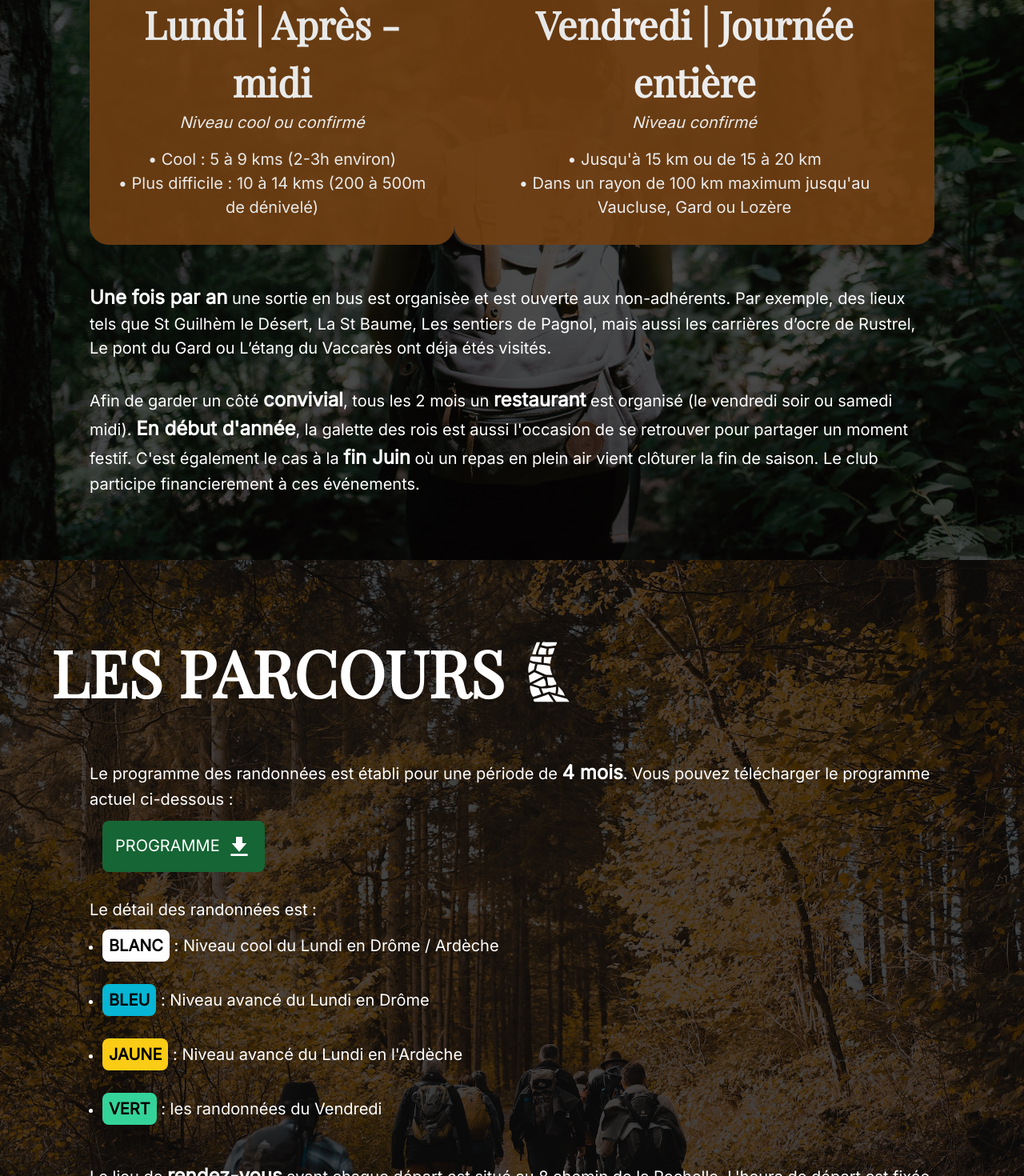
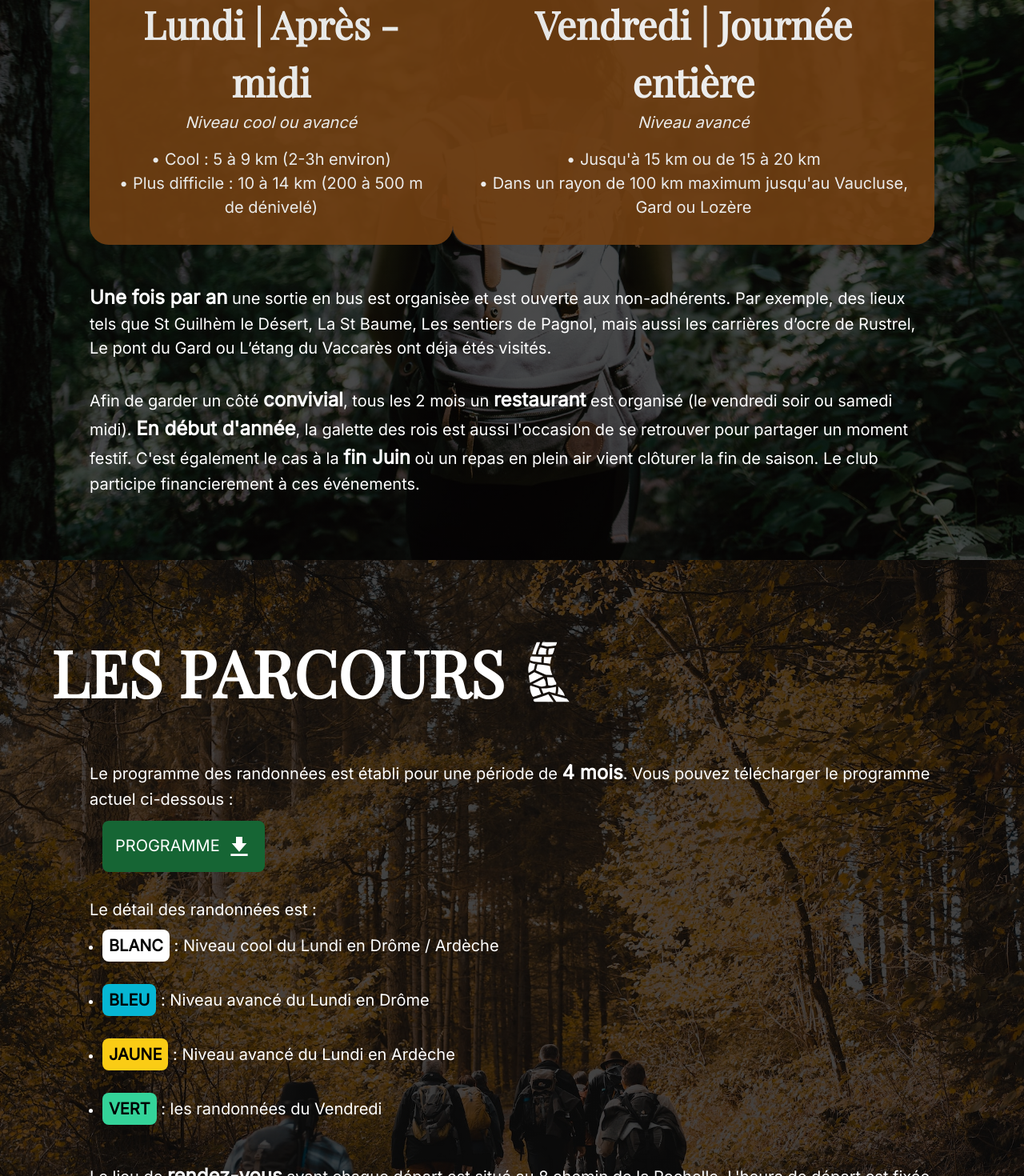
Before and after one commit to SebastienLaurentt/Galopins, a React (Vite) app: page / in a window 1280 px wide. Shown: the part 1398-2868 px from the top of the page at 80% size. Built offline with nearby package versions, Linux system fonts and the light colour scheme.

Commit message:
check that avancé is used everywhere

```diff
--- a/src/sections/Club.tsx
+++ b/src/sections/Club.tsx
@@ -32,15 +32,15 @@ function Club() {
                     <li>
                         <ParcoursCard
                             day='Lundi | Après - midi'
-                            level='Niveau cool ou confirmé'
-                            description1='&#x2022; Cool : 5 à 9 kms (2-3h environ)'
-                            description2="&#x2022; Plus difficile : 10 à 14 kms (200 à 500m de dénivelé)"
+                            level='Niveau cool ou avancé'
+                            description1='&#x2022; Cool : 5 à 9 km (2-3h environ)'
+                            description2="&#x2022; Plus difficile : 10 à 14 km (200 à 500 m de dénivelé)"
                         />
                     </li>
                     <li>
                         <ParcoursCard
                             day='Vendredi | Journée entière'
-                            level='Niveau confirmé'
+                            level='Niveau avancé'
                             description1="&#x2022; Jusqu'à 15 km ou de 15 à 20 km"
                             description2="&#x2022; Dans un rayon de 100 km maximum jusqu'au Vaucluse, Gard ou Lozère"
                         />
--- a/src/sections/Parcours.tsx
+++ b/src/sections/Parcours.tsx
@@ -45,7 +45,7 @@ function Parcours() {
                             </p>
                         </li>
                         <li>
-                            <p className=''> <Tag classname='bg-yellow-400' tagName='JAUNE'/> : Niveau avancé du Lundi en l'Ardèche
+                            <p className=''> <Tag classname='bg-yellow-400' tagName='JAUNE'/> : Niveau avancé du Lundi en Ardèche
                             </p>
                         </li>
                         <li>
```
